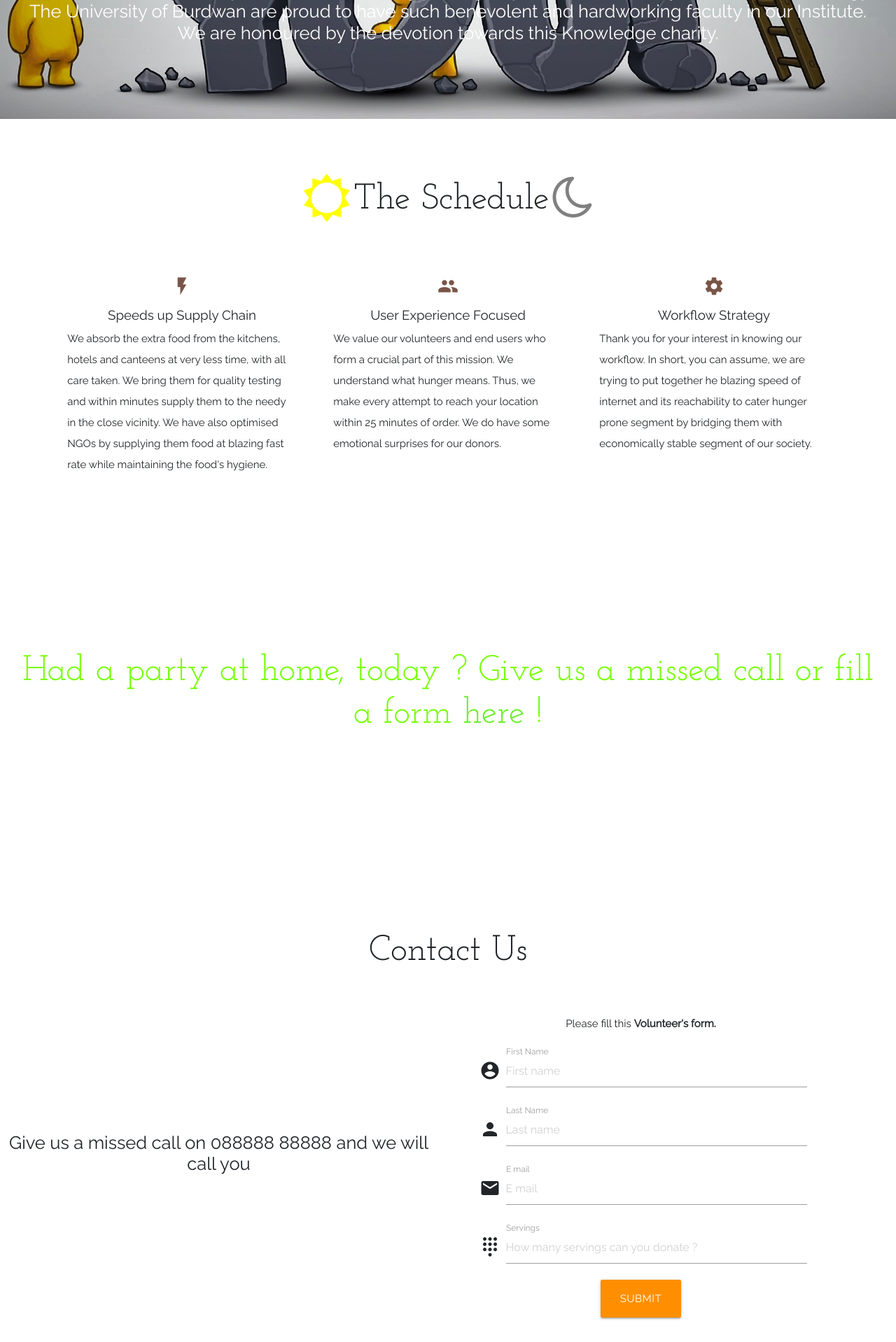
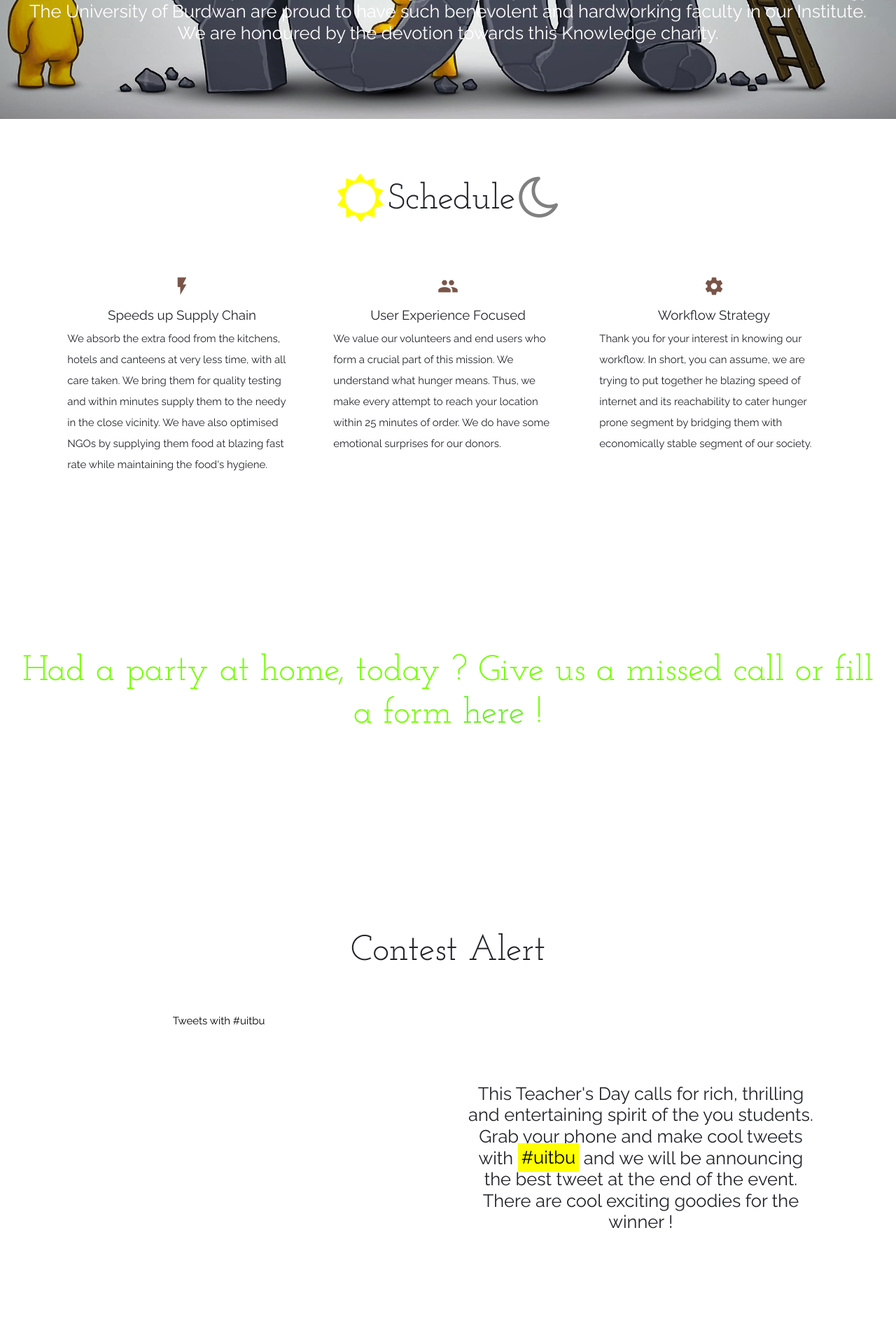
Before and after one commit to Biswajee/teachers-day, a Django app: page / in a window 1280 px wide. Shown: the part 334-2252 px from the top of the page at 70% size. Run offline with Django 3.2, Linux system fonts and the light colour scheme; some libraries are stand-ins or nearby versions; grey boxes are pictures that could not be loaded.

Commit message:
Testing...

```diff
--- a/web/templates/webpages/index.html
+++ b/web/templates/webpages/index.html
@@ -6,7 +6,7 @@
     <meta http-equiv="Content-Type" content="text/html; charset=UTF-8" />
     <meta name="viewport" content="width=device-width, initial-scale=1" />
     <link href="{% static 'images/fav_icon.png' %}" rel="shortcut icon">
-    <title>Pragati - Serve the needy</title>
+    <title>Teacher's Day 2018 - UIT Burdwan</title>
 
     <!-- CSS  -->
     <link href="https://fonts.googleapis.com/icon?family=Material+Icons" rel="stylesheet">
@@ -35,19 +35,23 @@
           margin-bottom: -20px;
         }
 
+        mark {
+          background: yellow;
+        }
+
     </style>
 
 </head>
 
 <body>
     <ul id="slide-out" class="sidenav">
-        <li><a class="waves-effect" href="#"><i class="material-icons">home</i>Home</a></li>
-        <li><a class="waves-effect" href="support.html"><i class="material-icons">filter_vintage</i>Volunteer Now</a></li>
+        <li><a class="waves-effect" href="../"><i class="material-icons">home</i>Home</a></li>
+        <li><a class="waves-effect" href="../about"><i class="material-icons">filter_vintage</i>Team Behind</a></li>
         <li>
             <div class="divider"></div>
         </li>
-        <li><a class="waves-effect" href="aboutus.html"><i class="material-icons">book</i>About us</a></li>
-        <li><a class="waves-effect" href="contact.html"><i class="material-icons">call</i>Contact us</a></li>
+        <li><a class="waves-effect" href="../feedback"><i class="material-icons">book</i>Feedback</a></li>
+        <li><a class="waves-effect" href="../about#contact"><i class="material-icons">call</i>Contact us</a></li>
     </ul>
     <nav class="transparent navbar-fixed-top" role="navigation">
         <div class="nav-wrapper container-fluid">
@@ -77,7 +81,7 @@
             <!--   Icon Section   -->
             <div class="row small-pad">
                 <div class="col s12 m12">
-                    <h1 class="head-banner-text text-center"><i class="fa fa-spin fa-lg fa-sun-o fa-pad" style="color: yellow;"></i>The Schedule<i class="fa fa-lg fa-moon-o fa-pad" style="color: #808080;"></i></h1>
+                    <h1 class="head-banner-text text-center"><i class="fa fa-spin fa-lg fa-sun-o fa-pad" style="color: yellow;"></i>Schedule<i class="fa fa-lg fa-moon-o fa-pad" style="color: #808080;"></i></h1>
                 </div>
             </div>
             <div class="row">
@@ -124,40 +128,16 @@
 
     <div class="row">
         <div class="col-md-12 col-sm-12 text-center">
-            <h5 class="head-banner-text small-pad">Contact Us</h5>
+            <h5 class="head-banner-text small-pad">Contest Alert</h5>
         </div>
-        <div class="col-md-6 col-sm-6 text-center pad-extra">
-            <h2 class="banner-text">Give us a missed call on 088888 88888 and we will call you</h2>
-            <video width="300" height="200" id="1127" autoplay loop muted>
-        <source src="{% static 'images/1127.mp4' %}" />
-        Sorry, your browser doesn't support embedded videos.
-      </video>
+        <div class="col-md-6 col-sm-6 text-center">
+          <a class="twitter-timeline" data-lang="en" data-height="350" data-dnt="true" data-theme="light" data-chrome="nofooter" href="https://twitter.com/dev_biswajeet?ref_src=twsrc%5Etfw">Tweets with #uitbu</a>
+          <script async src="https://platform.twitter.com/widgets.js" charset="utf-8"></script>
         </div>
         <div class="col-md-6 col-sm-6 text-center borderify-login">
-            <form class="col s10">
-                <p class="text-center">Please fill this <b>Volunteer's form.</b></p>
-                <div class="input-field col s12">
-                    <i class="material-icons prefix">account_circle</i>
-                    <input id="first_name" type="text" class="validate" placeholder="First name">
-                    <label for="first_name">First Name</label>
-                </div>
-                <div class="input-field col s12">
-                    <i class="material-icons prefix">person</i>
-                    <input id="last_name" type="text" class="validate" placeholder="Last name">
-                    <label for="last_name">Last Name</label>
-                </div>
-                <div class="input-field col s12">
-                    <i class="material-icons prefix">email</i>
-                    <input id="email" type="email" class="validate" placeholder="E mail">
-                    <label for="email">E mail</label>
-                </div>
-                <div class="input-field col s12">
-                    <i class="material-icons prefix">dialpad</i>
-                    <input id="servings" type="number" class="validate" placeholder="How many servings can you donate ?">
-                    <label for="servings">Servings</label>
-                </div>
-                <a href="submit.html" id="download-button" class="btn-large waves-effect waves-light amber darken-3">Submit</a>
-            </form>
+            <div class="col s10">
+                <h5 class="pad light banner-text">This Teacher's Day calls for rich, thrilling and entertaining spirit of the you students. Grab your phone and make cool tweets with <mark>#uitbu</mark> and we will be announcing the best tweet at the end of the event. There are cool exciting goodies for the winner !</h5>
+            </div>
         </div>
     </div>
 
```
Also changed, not shown: web/templates/webpages/about.html (added).
